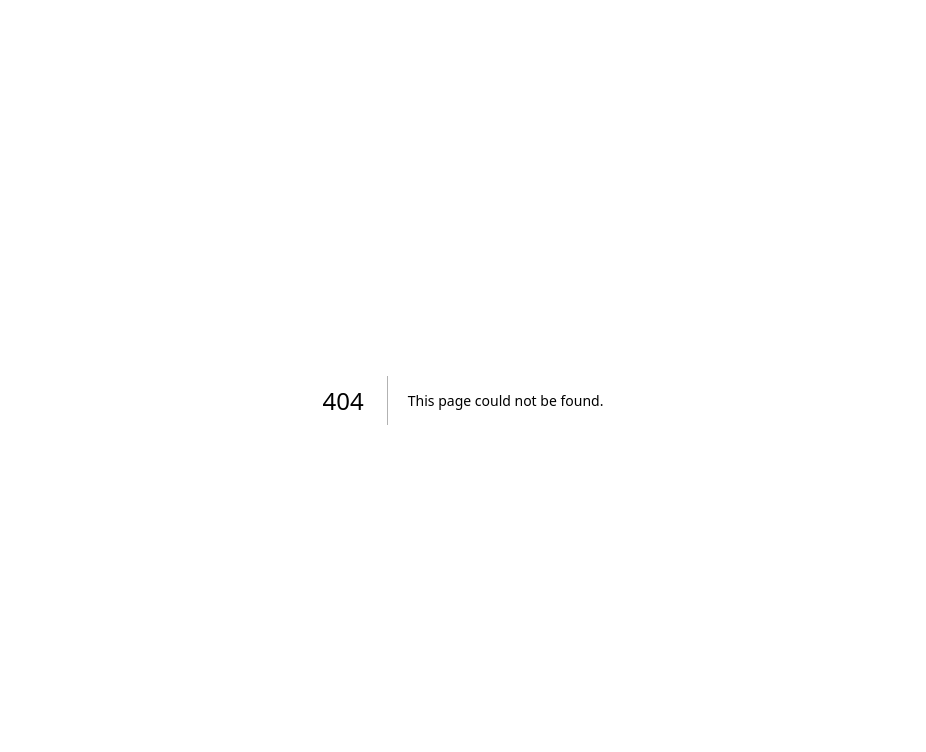
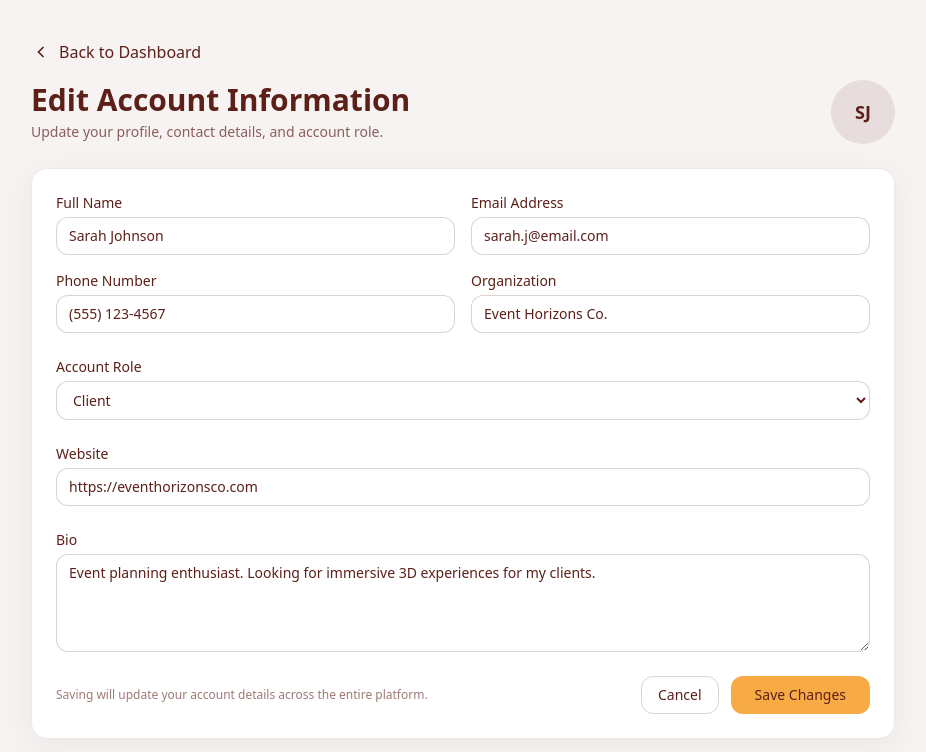
Before and after one commit to aishakwatra/model-viewing-platform, a Next.js app: page /profile in a window 1280 px wide. Before the commit this address had no page. Shown: the top 752 px of the page, without its empty margins (177-1103 px from the left). Built offline with nearby package versions, Linux system fonts and the light colour scheme.

Commit message:
Progile button and profile edit page

```diff
--- a/app/P_ClientDashboard/page.tsx
+++ b/app/P_ClientDashboard/page.tsx
@@ -5,6 +5,7 @@ import { useMemo, useState } from "react";
 import { Button } from "@/app/components/ui/Button";
 import { Card } from "@/app/components/ui/Card";
 import { Tabs } from "@/app/components/Tabs";
+import { ProfileIcon } from "@/app/components/ui/Icons";
 
 export default function ClientDashboard() {
   const [activeTab, setActiveTab] = useState("projects");
@@ -79,6 +80,13 @@ export default function ClientDashboard() {
               <div className="text-sm font-semibold text-brown">Sarah Johnson</div>
               <div className="text-xs text-brown/70">sarah.j@email.com</div>
             </div>
+            <Link
+              href="/profile?from=client"
+              className="inline-flex items-center gap-2 rounded-xl border border-brown/10 bg-white px-4 py-2 text-sm font-medium text-brown shadow-[0_4px_12px_rgba(92,32,25,0.08)] transition hover:bg-brown/5"
+            >
+              <ProfileIcon />
+              Profile
+            </Link>
             <div className="flex size-10 items-center justify-center rounded-full bg-brown/10 text-sm font-semibold text-brown">SJ</div>
           </div>
         </div>
--- a/app/components/dashboard/DashboardNav.tsx
+++ b/app/components/dashboard/DashboardNav.tsx
@@ -1,15 +1,17 @@
 "use client";
 
+import Link from "next/link";
 import { Button } from '@/app/components/ui/Button';
-import { HomeIcon, PortfolioIcon, PlusIcon } from '@/app/components/ui/Icons';
+import { HomeIcon, PortfolioIcon, PlusIcon, ProfileIcon } from '@/app/components/ui/Icons';
 
 interface DashboardNavProps {
   activeView: string;
   onViewChange: (view: 'home' | 'portfolio') => void;
   onCreateProjectClick: () => void; // 1. ADD NEW PROP
+  profileHref?: string;
 }
 
-export function DashboardNav({ activeView, onViewChange, onCreateProjectClick }: DashboardNavProps) {
+export function DashboardNav({ activeView, onViewChange, onCreateProjectClick, profileHref = "/profile" }: DashboardNavProps) {
   const portfolioPages = [
     { id: 'portfolio', name: 'Portfolio Page 1' }
   ];
@@ -38,7 +40,13 @@ export function DashboardNav({ activeView, onViewChange, onCreateProjectClick }:
            <PlusIcon /> New Page
         </Button>
       </div>
-
+      <div className="flex items-center gap-3">
+        <Link
+          href={profileHref}
+          className="inline-flex items-center gap-2 rounded-xl border border-brown/10 bg-white px-4 py-2 text-sm font-medium text-brown shadow-[0_4px_12px_rgba(92,32,25,0.08)] transition hover:bg-brown/5"
+        >
+          <ProfileIcon /> Profile
+        </Link>
         <Button
           variant='gold'
           className="flex items-center gap-2"
@@ -47,5 +55,6 @@ export function DashboardNav({ activeView, onViewChange, onCreateProjectClick }:
           <PlusIcon /> Create New Project
         </Button>
       </div>
+    </div>
   );
 }
--- a/app/components/ui/Icons.tsx
+++ b/app/components/ui/Icons.tsx
@@ -51,3 +51,22 @@ export function PlusIcon() {
     </svg>
   )
 }
+
+export function ProfileIcon() {
+  return (
+    <svg
+      xmlns="http://www.w3.org/2000/svg"
+      width="16"
+      height="16"
+      viewBox="0 0 24 24"
+      fill="none"
+      stroke="currentColor"
+      strokeWidth="2"
+      strokeLinecap="round"
+      strokeLinejoin="round"
+    >
+      <path d="M20 21v-2a4 4 0 0 0-4-4H8a4 4 0 0 0-4 4v2" />
+      <circle cx="12" cy="7" r="4" />
+    </svg>
+  );
+}
--- a/app/creator/dashboard/page.tsx
+++ b/app/creator/dashboard/page.tsx
@@ -78,6 +78,7 @@ export default function CreatorDashboardPage() {
               activeView={activeView}
               onViewChange={setActiveView}
               onCreateProjectClick={() => setCreateProjectModalOpen(true)}
+              profileHref="/profile?from=creator"
             />
           </div>
         </div>
--- /dev/null
+++ b/app/profile/page.tsx
@@ -0,0 +1,182 @@
+"use client";
+
+import { useState } from "react";
+import Link from "next/link";
+import { useSearchParams } from "next/navigation";
+import { Button } from "@/app/components/ui/Button";
+import { Card } from "@/app/components/ui/Card";
+
+interface FormState {
+  fullName: string;
+  email: string;
+  phoneNumber: string;
+  organization: string;
+  role: "creator" | "client";
+  bio: string;
+  website: string;
+}
+
+const initialFormState: FormState = {
+  fullName: "Sarah Johnson",
+  email: "sarah.j@email.com",
+  phoneNumber: "(555) 123-4567",
+  organization: "Event Horizons Co.",
+  role: "client",
+  bio: "Event planning enthusiast. Looking for immersive 3D experiences for my clients.",
+  website: "https://eventhorizonsco.com",
+};
+
+export default function ProfilePage() {
+  const searchParams = useSearchParams();
+  const [formState, setFormState] = useState<FormState>(initialFormState);
+
+  const handleInputChange = (
+    field: keyof FormState,
+    value: string
+  ) => {
+    setFormState((prev) => ({
+      ...prev,
+      [field]: value,
+    }));
+  };
+
+  const profileSource = searchParams.get("from");
+  const backHref = profileSource === "creator" ? "/creator/dashboard" : "/P_ClientDashboard";
+
+  return (
+    <div className="min-h-screen bg-brown/5">
+      <div className="mx-auto max-w-4xl px-4 py-6 md:py-10">
+        <Link
+          href={backHref}
+          className="mb-4 inline-flex items-center gap-2 text-brown hover:underline"
+        >
+          <svg
+            xmlns="http://www.w3.org/2000/svg"
+            className="size-5"
+            viewBox="0 0 24 24"
+            fill="none"
+            stroke="currentColor"
+            strokeWidth="2"
+          >
+            <polyline points="15 18 9 12 15 6" />
+          </svg>
+          Back to Dashboard
+        </Link>
+
+        <div className="mb-6 flex items-center justify-between">
+          <div>
+            <h1 className="text-2xl font-bold text-brown md:text-3xl">
+              Edit Account Information
+            </h1>
+            <p className="mt-1 text-sm text-brown/70">
+              Update your profile, contact details, and account role.
+            </p>
+          </div>
+          <div className="flex size-16 items-center justify-center rounded-full bg-brown/10 text-lg font-semibold text-brown">
+            {formState.fullName
+              .split(" ")
+              .map((part) => part[0])
+              .join("")}
+          </div>
+        </div>
+
+        <Card className="p-6">
+          <form className="grid gap-6">
+            <div className="grid gap-4 md:grid-cols-2">
+              <label className="flex flex-col gap-1">
+                <span className="text-sm font-medium text-brown">Full Name</span>
+                <input
+                  type="text"
+                  value={formState.fullName}
+                  onChange={(event) => handleInputChange("fullName", event.target.value)}
+                  className="rounded-xl border border-brown/20 bg-white px-3 py-2 text-sm text-brown outline-none focus:ring-2 focus:ring-brown/30"
+                />
+              </label>
+
+              <label className="flex flex-col gap-1">
+                <span className="text-sm font-medium text-brown">Email Address</span>
+                <input
+                  type="email"
+                  value={formState.email}
+                  onChange={(event) => handleInputChange("email", event.target.value)}
+                  className="rounded-xl border border-brown/20 bg-white px-3 py-2 text-sm text-brown outline-none focus:ring-2 focus:ring-brown/30"
+                />
+              </label>
+
+              <label className="flex flex-col gap-1">
+                <span className="text-sm font-medium text-brown">Phone Number</span>
+                <input
+                  type="tel"
+                  value={formState.phoneNumber}
+                  onChange={(event) => handleInputChange("phoneNumber", event.target.value)}
+                  className="rounded-xl border border-brown/20 bg-white px-3 py-2 text-sm text-brown outline-none focus:ring-2 focus:ring-brown/30"
+                />
+              </label>
+
+              <label className="flex flex-col gap-1">
+                <span className="text-sm font-medium text-brown">Organization</span>
+                <input
+                  type="text"
+                  value={formState.organization}
+                  onChange={(event) => handleInputChange("organization", event.target.value)}
+                  className="rounded-xl border border-brown/20 bg-white px-3 py-2 text-sm text-brown outline-none focus:ring-2 focus:ring-brown/30"
+                />
+              </label>
+            </div>
+
+            <label className="flex flex-col gap-1">
+              <span className="text-sm font-medium text-brown">Account Role</span>
+              <select
+                value={formState.role}
+                onChange={(event) =>
+                  handleInputChange("role", event.target.value as FormState["role"])
+                }
+                className="rounded-xl border border-brown/20 bg-white px-3 py-2 text-sm text-brown outline-none focus:ring-2 focus:ring-brown/30"
+              >
+                <option value="creator">Creator</option>
+                <option value="client">Client</option>
+              </select>
+            </label>
+
+            <label className="flex flex-col gap-1">
+              <span className="text-sm font-medium text-brown">Website</span>
+              <input
+                type="url"
+                value={formState.website}
+                onChange={(event) => handleInputChange("website", event.target.value)}
+                className="rounded-xl border border-brown/20 bg-white px-3 py-2 text-sm text-brown outline-none focus:ring-2 focus:ring-brown/30"
+              />
+            </label>
+
+            <label className="flex flex-col gap-1">
+              <span className="text-sm font-medium text-brown">Bio</span>
+              <textarea
+                value={formState.bio}
+                onChange={(event) => handleInputChange("bio", event.target.value)}
+                rows={4}
+                className="rounded-xl border border-brown/20 bg-white px-3 py-2 text-sm text-brown outline-none focus:ring-2 focus:ring-brown/30"
+              />
+            </label>
+
+            <div className="flex flex-col gap-3 sm:flex-row sm:items-center sm:justify-between">
+              <p className="text-xs text-brown/60">
+                Saving will update your account details across the entire platform.
+              </p>
+              <div className="flex gap-3">
+                <Link
+                  href={backHref}
+                  className="inline-flex items-center rounded-xl border border-brown/20 px-4 py-2 text-sm font-medium text-brown transition hover:bg-brown/5"
+                >
+                  Cancel
+                </Link>
+                <Button type="button" variant="gold" className="px-6">
+                  Save Changes
+                </Button>
+              </div>
+            </div>
+          </form>
+        </Card>
+      </div>
+    </div>
+  );
+}
```
Lines whose indentation alone changed are shown as unchanged.
